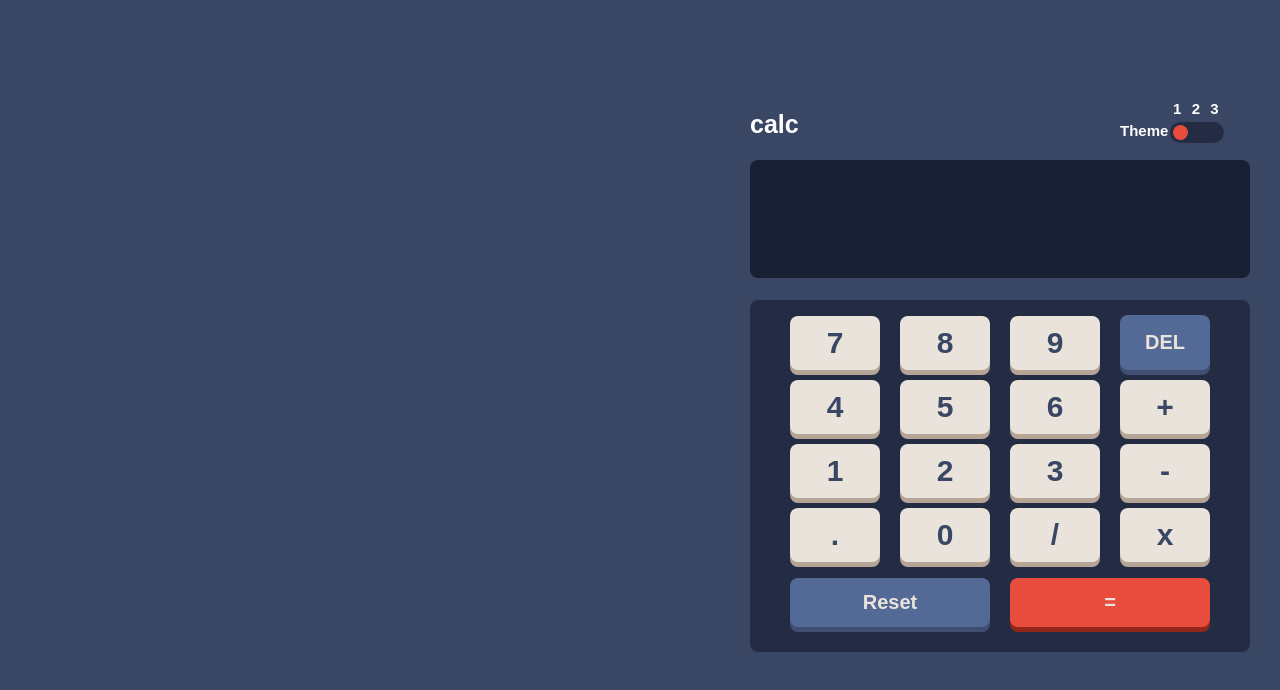
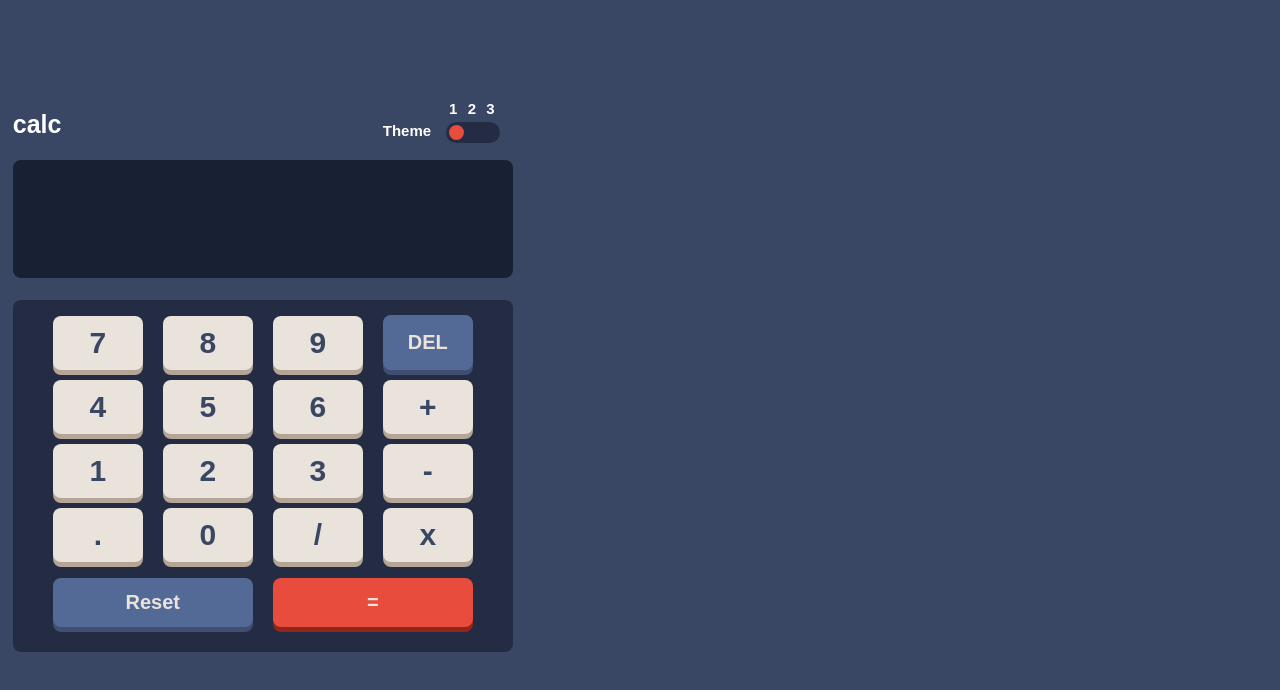
Before and after one commit to JunioVeras/Calculator, a plain HTML site: page calculator-app-main/index.html in a window 1280 px wide. Drawn offline with Linux system fonts and the light colour scheme.

Commit message:
Add files via upload

```diff
--- a/calculator-app-main/css/style.css
+++ b/calculator-app-main/css/style.css
@@ -4,12 +4,13 @@ body{
 }
 .cabecalho-divisao{
     position: absolute;
-    left: 750px;
+    left: 1%;
     top: 110px;
     color: white;
     font-size: 25px;
     font-weight: bold;
     font-family: sans-serif;
+    text-align: center;
 }
 .theme{
     position: absolute;
@@ -83,7 +84,7 @@ body{
 }
 .tela-divisao{
     position: absolute;
-    left: 750px;
+    left: 1%;
     top: 160px;
 }
 .tela-conteudo{
@@ -98,7 +99,7 @@ body{
 }
 .botoes{
     position: absolute;
-    left:750px;
+    left:1%;
     top: 300px;
     background: hsl(223, 31%, 20%);
     width: 500px;
```
